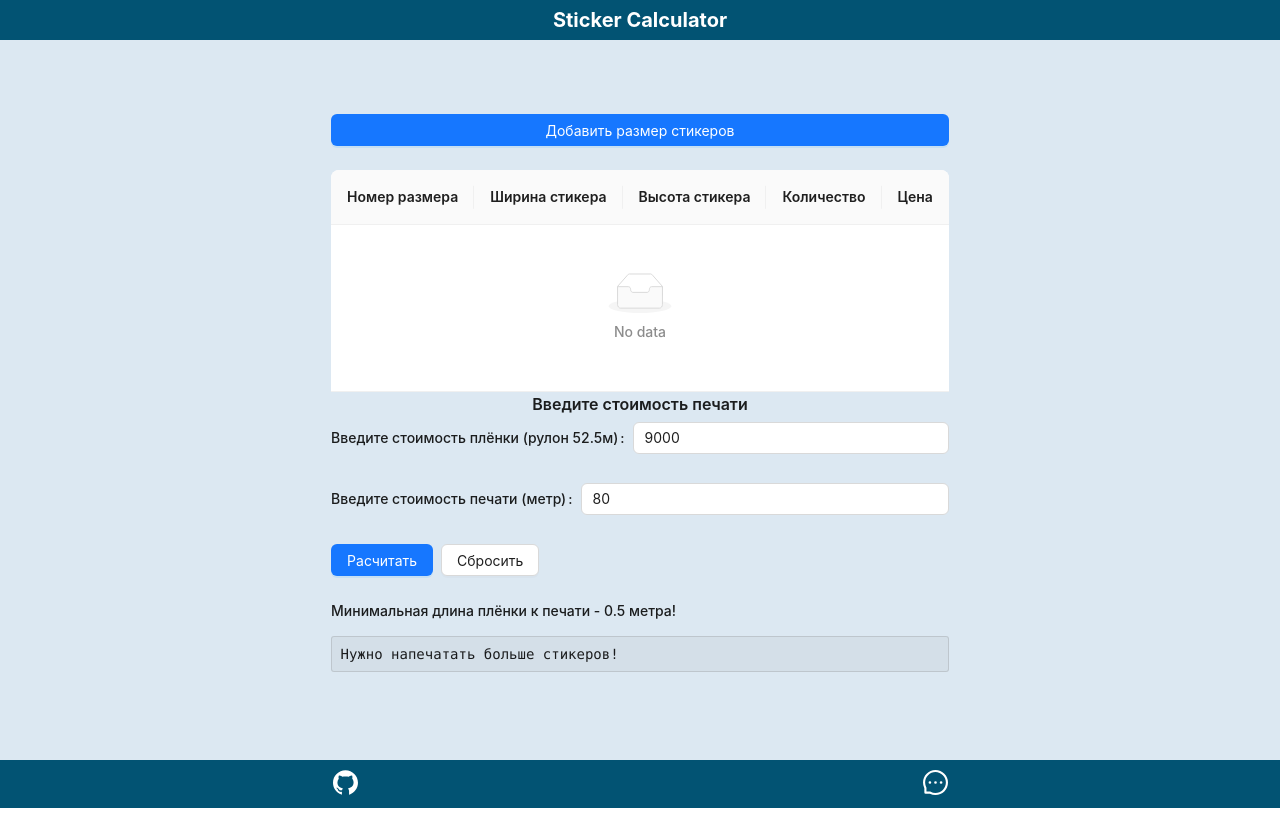
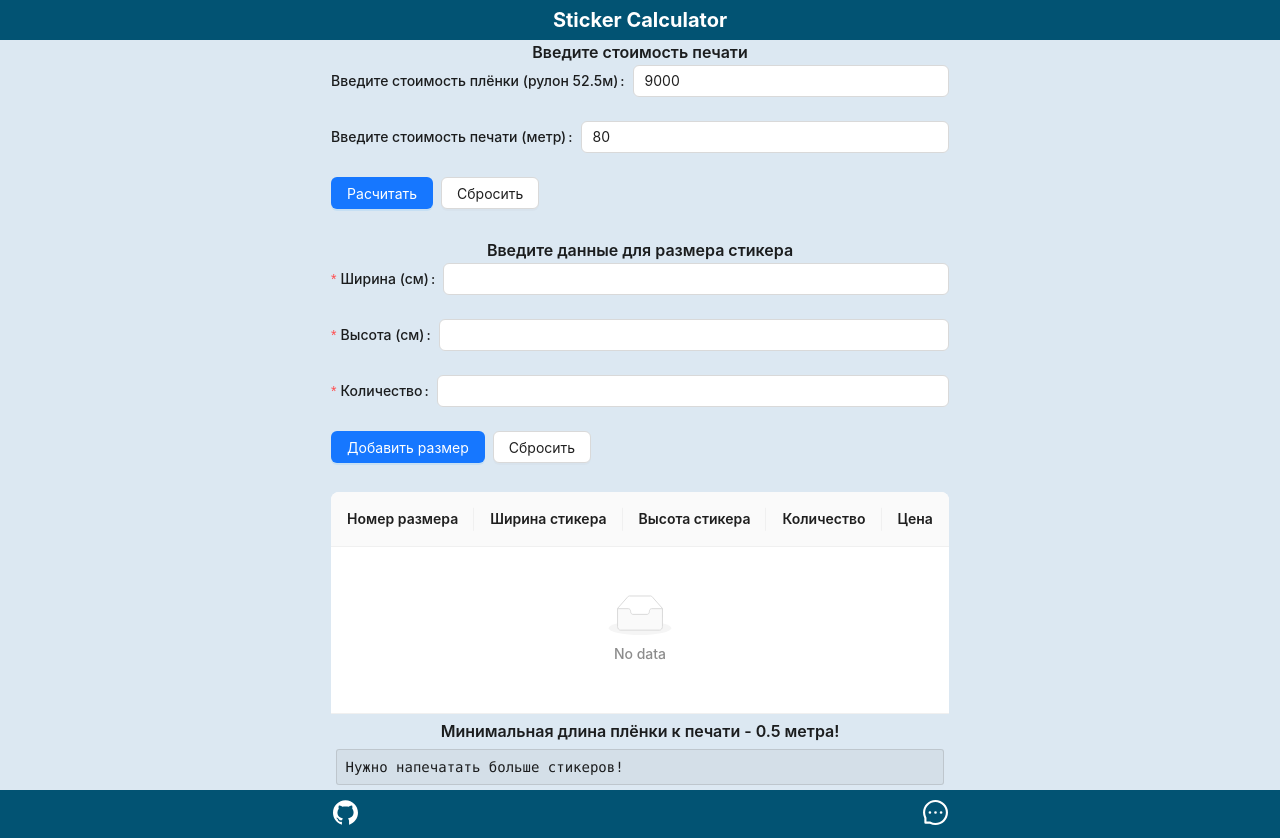
Before and after one commit to kuz4dev/Sticker-Calculator, a React (Create React App) app: page / in a window 1280 px wide. Both pictures are taken after a click on the button "Расчитать". Before the commit the page ends 808 px from the top, so only its background shows below. Built offline with nearby package versions, Linux system fonts and the light colour scheme.

Commit message:
some fix

```diff
--- a/src/components/CalculatorForm/CalculatorForm.jsx
+++ b/src/components/CalculatorForm/CalculatorForm.jsx
@@ -19,8 +19,6 @@ const CalculatorForm = () => {
     const isMounted = useRef(false);
 
     const [form] = Form.useForm();
-
-    const [isStickerForm, setIsStickerForm] = useState(false);
 
     const [isVisible, setIsVisible] = useState({
         info: false,
@@ -90,10 +88,6 @@ const CalculatorForm = () => {
         form.resetFields();
     };
 
-    const onAddSize = () => {
-        setIsStickerForm(!isStickerForm);
-    };
-
     const onCanvasPriceChange = (event) => {
         dispatch(changeCanvasPrice(Number(event.target.value)));
     };
@@ -119,21 +113,6 @@ const CalculatorForm = () => {
 
     return (
         <div style={formStyle} >
-
-            {isStickerForm &&
-                <StickerSizeForm stickersState={stickersState} dispatch={dispatch} closeForm={setIsStickerForm} updateInfo={onSubmit} />
-            }
-
-            {
-                !isStickerForm &&
-                <Button style={buttonAddStyle} htmlType="button" type="primary" onClick={onAddSize}>
-                    Добавить размер стикеров
-                </Button>
-            }
-
-            {
-                <Table columns={tableColumnInfo} dataSource={dataTable} pagination={pagination} />
-            }
 
             <Form
                 form={form}
@@ -186,6 +165,13 @@ const CalculatorForm = () => {
                 </Form.Item>
             </Form>
 
+            <StickerSizeForm stickersState={stickersState} dispatch={dispatch} updateInfo={onSubmit} />
+
+            {
+                <Table columns={tableColumnInfo} dataSource={dataTable} pagination={pagination} />
+            }
+
+
             {
                 isVisible.info && isMaxWidthOrHeight &&
                 <Info stickers={stickers} lengthToPrint={lengthToPrint} finalPrice={finalPrice} />
--- a/src/components/Logs/Error.jsx
+++ b/src/components/Logs/Error.jsx
@@ -1,13 +1,14 @@
 import { Typography } from "antd";
+import { titleStyle } from "../../styles/style";
 
 const Error = ({ title, message }) => {
     return (
         <div>
             <Typography>
-                <Typography.Text>
+                <Typography.Text style={titleStyle}>
                     {title}
                 </Typography.Text>
-                <pre>{message}</pre>
+                <pre style={{ margin: '5px' }}>{message}</pre>
             </Typography>
         </div>
     );
--- a/src/components/StickerSizeForm/StickerSizeForm.jsx
+++ b/src/components/StickerSizeForm/StickerSizeForm.jsx
@@ -16,10 +16,6 @@ const StickerSizeForm = ({ closeForm, dispatch, stickersState, updateInfo }) =>
 
     const onReset = () => {
         form.resetFields();
-    };
-
-    const onClose = () => {
-        closeForm(false);
     };
 
     return (
@@ -84,9 +80,6 @@ const StickerSizeForm = ({ closeForm, dispatch, stickersState, updateInfo }) =>
                         <Button htmlType="button" onClick={onReset}>
                             Сбросить
                         </Button>
-                        <Button htmlType="button" onClick={onClose} type='primary'>
-                            Закрыть форму
-                        </Button>
                     </Space>
                 </Form.Item>
             </Form>
--- a/src/styles/style.js
+++ b/src/styles/style.js
@@ -1,6 +1,7 @@
 export const formStyle = {
     display: "flex",
     flexDirection: 'column',
+    gap: '5px'
 };
 
 export const titleStyle = {
@@ -14,7 +15,6 @@ export const titleStyle = {
 export const formsStyle = {
     display: 'flex',
     flexDirection: 'column',
-    gap: '5px',
 };
 
 export const sideStyle = {
```
